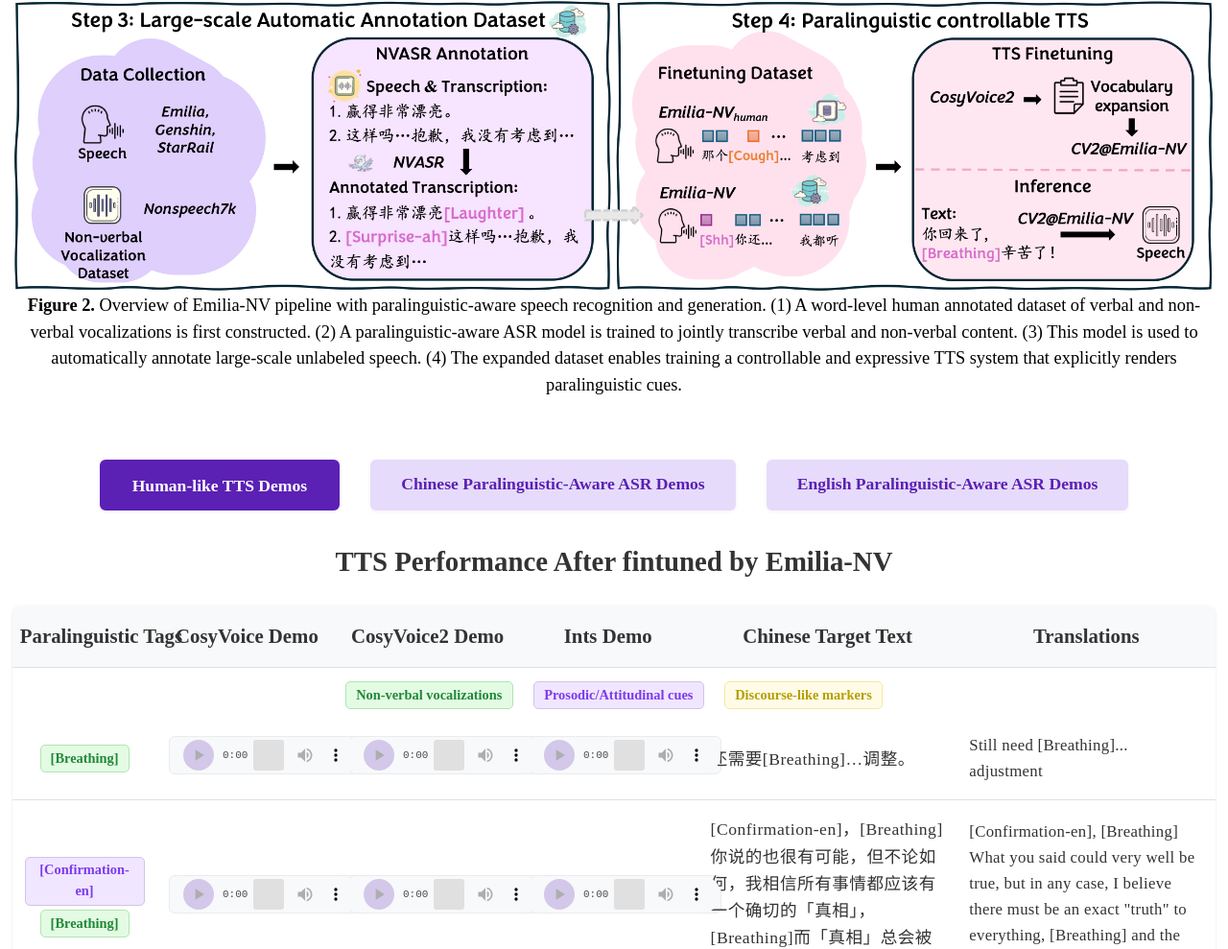
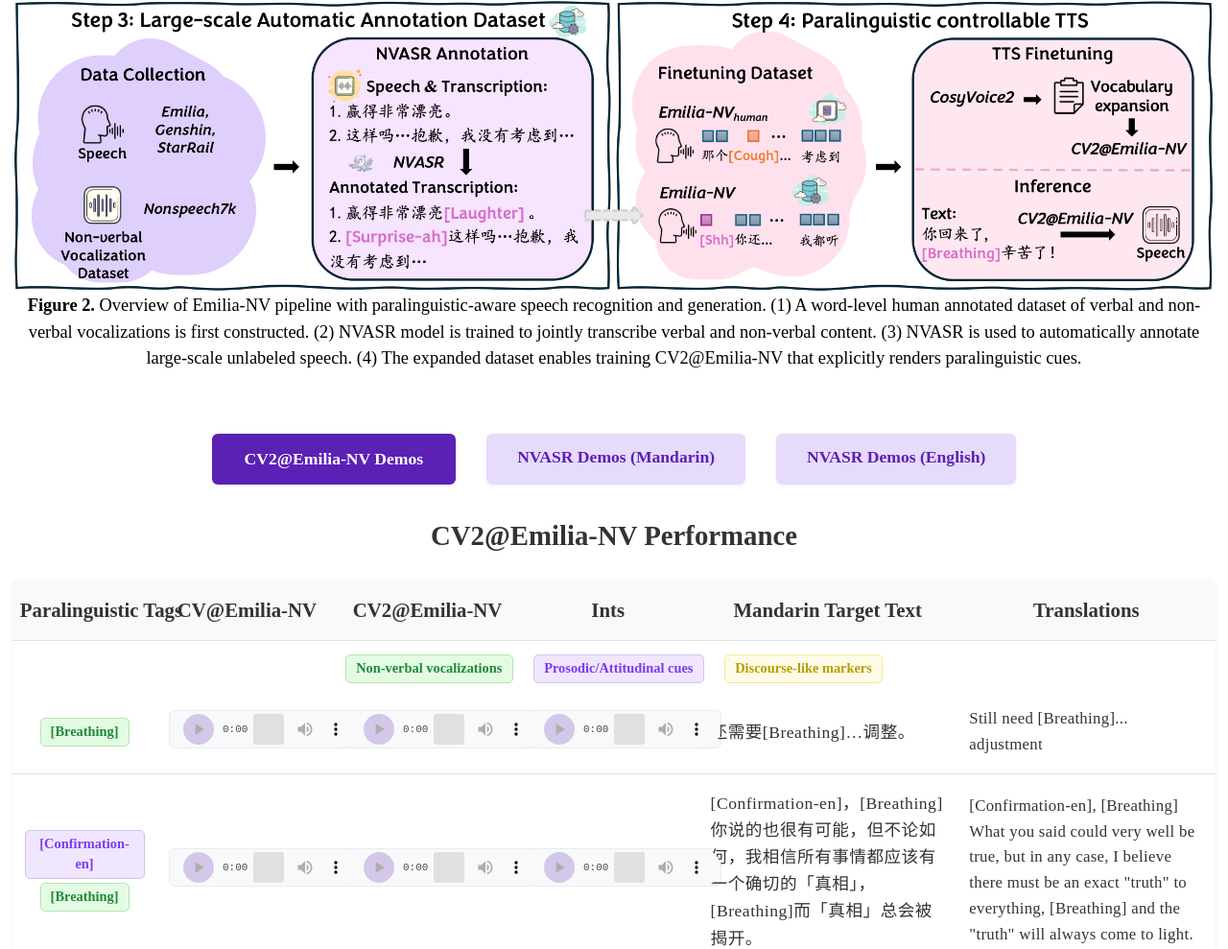
Before and after one commit to NVSpeech170k/nvspeech170k.github.io, a plain HTML site: page index.html in a window 1280 px wide. Shown: the part 1629-2618 px from the top of the page at 96% size. Drawn offline with Linux system fonts and the light colour scheme.

Commit message:
update emiloia-nv

```diff
--- a/index.html
+++ b/index.html
@@ -693,8 +693,8 @@
                 <div class="figure-caption" style="max-width:100%;margin:0 auto 1.5rem auto;">
                     <strong>Figure 1.</strong> The gap between conventional speech processing systems and paralinguistic-aware modeling.
                     <strong>(a)</strong> Common speech datasets omit paralinguistic vocalizations, while Emilia-NV provides word-level, explicit annotations.
-                    <strong>(b)</strong> Conventional ASR ignores such cues; our paralinguistic-aware ASR jointly transcribes lexical and non-lexical content.
-                    <strong>(c)</strong> Standard TTS generates only text-based speech, while our TTS supports explicit insertion of paralinguistic vocalizations for human-like synthesis.
+                    <strong>(b)</strong> Conventional ASR ignores such cues; our NVASR jointly transcribes lexical and non-lexical content.
+                    <strong>(c)</strong> Standard TTS generates only text-based speech, while CV2@Emilia-NV supports explicit insertion of paralinguistic vocalizations for human-like synthesis.
                 </div>
             </div>
             <h2 class="abstract-header">Pipeline</h2>
@@ -703,10 +703,9 @@
                 <div class="figure-caption" style="max-width:100%;margin:0 auto 1.5rem auto;">
                     <strong>Figure 2.</strong> Overview of Emilia-NV  pipeline with paralinguistic-aware speech recognition and generation. (1)
                     A word-level human annotated dataset of verbal and non-verbal vocalizations is first constructed.
-                    (2) A
-                    paralinguistic-aware ASR model is trained to jointly transcribe verbal and non-verbal content. (3)
-                    This model is used to automatically annotate large-scale unlabeled speech. (4) The expanded dataset
-                    enables training a controllable and expressive TTS system that explicitly renders paralinguistic
+                    (2) NVASR model is trained to jointly transcribe verbal and non-verbal content. (3)
+                    NVASR is used to automatically annotate large-scale unlabeled speech. (4) The expanded dataset
+                    enables training CV2@Emilia-NV that explicitly renders paralinguistic
                     cues.
                 </div>
             </div>
@@ -732,23 +731,23 @@
                 </div>
             </div> -->
             <div style="display: flex; justify-content: center; gap: 2rem; margin-bottom: 2rem;">
-                <a href="#tts-demo-section" id="tts-btn" class="demo-switch-btn active" style="text-decoration: none; display: inline-block;">Human-like TTS Demos</a>
-                <a href="#asr-demo-section" id="asr-btn" class="demo-switch-btn" style="text-decoration: none; display: inline-block;">Chinese Paralinguistic-Aware ASR
-                    Demos</a>
-                <a href="#en-asr-demo-section" id="asr-btn" class="demo-switch-btn" style="text-decoration: none; display: inline-block;">English Paralinguistic-Aware ASR
-                    Demos</a>
+                <a href="#tts-demo-section" id="tts-btn" class="demo-switch-btn active" style="text-decoration: none; display: inline-block;">CV2@Emilia-NV Demos</a>
+                <a href="#asr-demo-section" id="asr-btn" class="demo-switch-btn" style="text-decoration: none; display: inline-block;">NVASR
+                    Demos (Mandarin)</a>
+                <a href="#en-asr-demo-section" id="asr-btn" class="demo-switch-btn" style="text-decoration: none; display: inline-block;">NVASR
+                    Demos (English)</a>
             </div>
             <div id="tts-demo" class="demo-panel" style="display:block;">
                 <div id="tts-demo-section"></div>
-                <h2 class='section-title'>TTS Performance After fintuned by Emilia-NV</h2>
+                <h2 class='section-title'>CV2@Emilia-NV Performance</h2>
                 <table>
                     <thead>
                         <tr>
                             <th style="font-size:1.3rem;font-weight:bold;">Paralinguistic Tags</th>
-                            <th style="font-size:1.3rem;font-weight:bold;">CosyVoice Demo</th>
-                            <th style="font-size:1.3rem;font-weight:bold;">CosyVoice2 Demo</th>
-                            <th style="font-size:1.3rem;font-weight:bold;">Ints Demo</th>
-                            <th style="font-size:1.3rem;font-weight:bold;">Chinese Target Text</th>
+                            <th style="font-size:1.3rem;font-weight:bold;">CV@Emilia-NV </th>
+                            <th style="font-size:1.3rem;font-weight:bold;">CV2@Emilia-NV </th>
+                            <th style="font-size:1.3rem;font-weight:bold;">Ints </th>
+                            <th style="font-size:1.3rem;font-weight:bold;">Mandarin Target Text</th>
                             <th style="font-size:1.3rem;font-weight:bold;">Translations</th>
                         </tr>
                         <tr>
@@ -1244,7 +1243,8 @@
             </div>
             <div id="asr-demo" class="demo-panel" style="display:block;">
                 <div id="asr-demo-section"></div>
-                <h2 class="section-title">Chinese Paralinguistic-Aware ASR Results</h2>
+                <h2 class="section-title">NVASR
+                    Demos (Mandarin)</h2>
                 <table>
                     <thead>
                         <tr>
@@ -1713,7 +1713,8 @@
 
             <div id="asr-demo" class="demo-panel" style="display:block;">
                 <div id="en-asr-demo-section"></div>
-                <h2 class="section-title">English Paralinguistic-Aware ASR Results</h2>
+                <h2 class="section-title">NVASR
+                    Demos (English)</h2>
                 <table>
                     <thead>
                         <tr>
```
Also changed, not shown: moti_para.png (deleted).
